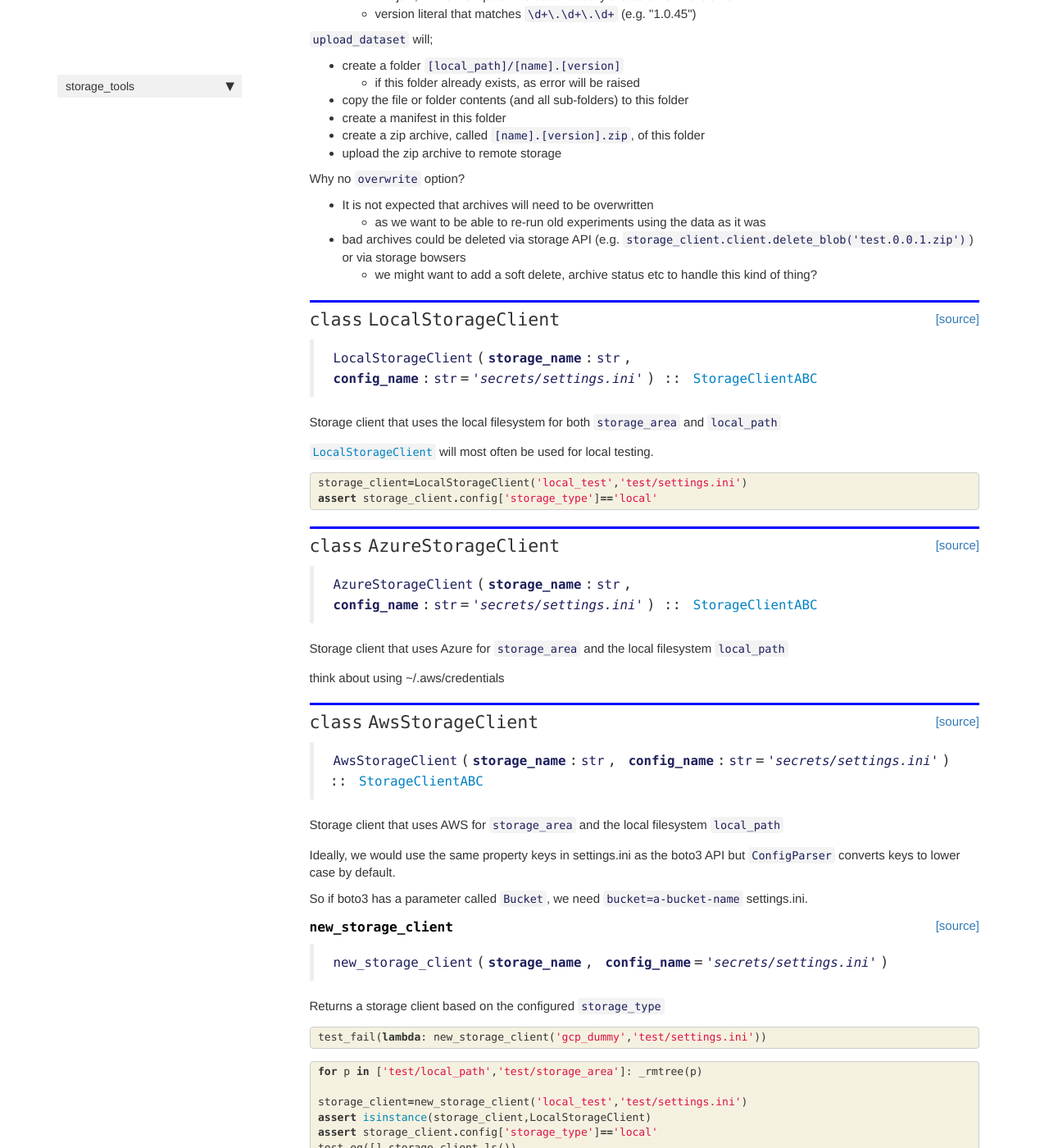
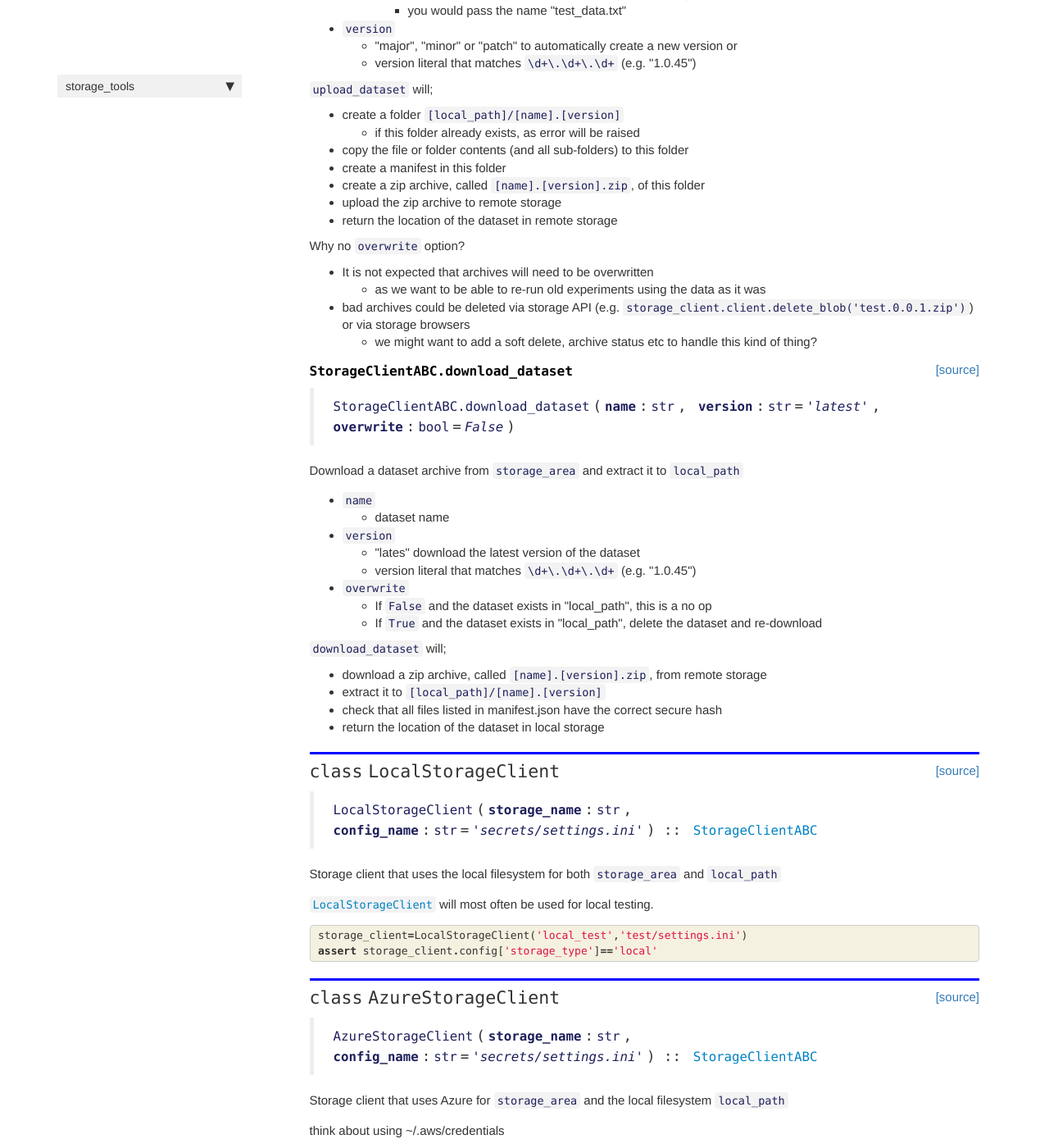
Before and after one commit to pete88b/storage_tools, a Jekyll site: the page built from docs/core.html, in a window 1280 px wide and 1400 px high, scrolled down 3169 px. Shown: the whole window at 82% size. Built offline with Jekyll 4.4.1, drawn with Linux system fonts in a browser that asks for light colours; nearby versions of some CDN libraries; comment, search, counter and statistics services are not loaded; some of the changed text lies outside the part shown.

Commit message:
minor change to docs

```diff
--- a/docs/core.html
+++ b/docs/core.html
@@ -270,6 +270,7 @@ description: "Core tools for working with storage."
 <div class="output_markdown rendered_html output_subarea ">
 <h4 id="sha256" class="doc_header"><code>sha256</code><a href="https://github.com/pete88b/storage_tools/tree/master/storage_tools/core.py#L51" class="source_link" style="float:right">[source]</a></h4><blockquote><p><code>sha256</code>(<strong><code>file</code></strong>:<code>Union</code>[<code>Path</code>, <code>str</code>])</p>
 </blockquote>
+<p>Return the secure hash (as a hex digest) of the specified file</p>
 
 </div>
 
@@ -316,7 +317,7 @@ description: "Core tools for working with storage."
 
 
 <div class="output_markdown rendered_html output_subarea ">
-<h4 id="make_or_update_manifest" class="doc_header"><code>make_or_update_manifest</code><a href="https://github.com/pete88b/storage_tools/tree/master/storage_tools/core.py#L67" class="source_link" style="float:right">[source]</a></h4><blockquote><p><code>make_or_update_manifest</code>(<strong><code>archive_folder</code></strong>:<code>str</code>)</p>
+<h4 id="make_or_update_manifest" class="doc_header"><code>make_or_update_manifest</code><a href="https://github.com/pete88b/storage_tools/tree/master/storage_tools/core.py#L68" class="source_link" style="float:right">[source]</a></h4><blockquote><p><code>make_or_update_manifest</code>(<strong><code>archive_folder</code></strong>:<code>str</code>)</p>
 </blockquote>
 <p>Create or update a manifest in <code>archive_folder</code></p>
 
@@ -341,9 +342,9 @@ description: "Core tools for working with storage."
 
 
 <div class="output_markdown rendered_html output_subarea ">
-<h4 id="check_archive" class="doc_header"><code>check_archive</code><a href="https://github.com/pete88b/storage_tools/tree/master/storage_tools/core.py#L79" class="source_link" style="float:right">[source]</a></h4><blockquote><p><code>check_archive</code>(<strong><code>archive_folder</code></strong>:<code>str</code>)</p>
+<h4 id="check_archive" class="doc_header"><code>check_archive</code><a href="https://github.com/pete88b/storage_tools/tree/master/storage_tools/core.py#L80" class="source_link" style="float:right">[source]</a></h4><blockquote><p><code>check_archive</code>(<strong><code>archive_folder</code></strong>:<code>str</code>)</p>
 </blockquote>
-<p>Check that all files listed in manifest.json have the correct sha hash</p>
+<p>Check that all files listed in manifest.json have the correct secure hash</p>
 
 </div>
 
@@ -373,7 +374,7 @@ description: "Core tools for working with storage."
 
 
 <div class="output_markdown rendered_html output_subarea ">
-<h4 id="make_dataset_archive_folder" class="doc_header"><code>make_dataset_archive_folder</code><a href="https://github.com/pete88b/storage_tools/tree/master/storage_tools/core.py#L88" class="source_link" style="float:right">[source]</a></h4><blockquote><p><code>make_dataset_archive_folder</code>(<strong><code>path</code></strong>:<code>str</code>, <strong><code>name</code></strong>:<code>str</code>, <strong><code>versions</code></strong>:<code>List</code>[<code>str</code>]=<em><code>None</code></em>, <strong><code>version</code></strong>:<code>str</code>=<em><code>'patch'</code></em>)</p>
+<h4 id="make_dataset_archive_folder" class="doc_header"><code>make_dataset_archive_folder</code><a href="https://github.com/pete88b/storage_tools/tree/master/storage_tools/core.py#L89" class="source_link" style="float:right">[source]</a></h4><blockquote><p><code>make_dataset_archive_folder</code>(<strong><code>path</code></strong>:<code>str</code>, <strong><code>name</code></strong>:<code>str</code>, <strong><code>versions</code></strong>:<code>List</code>[<code>str</code>]=<em><code>None</code></em>, <strong><code>version</code></strong>:<code>str</code>=<em><code>'patch'</code></em>)</p>
 </blockquote>
 <p>Create a new dataset archive folder in <code>path</code></p>
 
@@ -455,7 +456,7 @@ description: "Core tools for working with storage."
 
 
 <div class="output_markdown rendered_html output_subarea ">
-<h2 id="StorageClientABC" class="doc_header"><code>class</code> <code>StorageClientABC</code><a href="https://github.com/pete88b/storage_tools/tree/master/storage_tools/core.py#L111" class="source_link" style="float:right">[source]</a></h2><blockquote><p><code>StorageClientABC</code>(<strong><code>storage_name</code></strong>:<code>str</code>, <strong><code>config_name</code></strong>:<code>str</code>=<em><code>'secrets/settings.ini'</code></em>) :: <code>ABC</code></p>
+<h2 id="StorageClientABC" class="doc_header"><code>class</code> <code>StorageClientABC</code><a href="https://github.com/pete88b/storage_tools/tree/master/storage_tools/core.py#L112" class="source_link" style="float:right">[source]</a></h2><blockquote><p><code>StorageClientABC</code>(<strong><code>storage_name</code></strong>:<code>str</code>, <strong><code>config_name</code></strong>:<code>str</code>=<em><code>'secrets/settings.ini'</code></em>) :: <code>ABC</code></p>
 </blockquote>
 <p>Defines functionality common to all storage clients</p>
 
@@ -480,7 +481,7 @@ description: "Core tools for working with storage."
 
 
 <div class="output_markdown rendered_html output_subarea ">
-<h4 id="StorageClientABC.upload_dataset" class="doc_header"><code>StorageClientABC.upload_dataset</code><a href="https://github.com/pete88b/storage_tools/tree/master/storage_tools/core.py#L147" class="source_link" style="float:right">[source]</a></h4><blockquote><p><code>StorageClientABC.upload_dataset</code>(<strong><code>name</code></strong>:<code>str</code>, <strong><code>version</code></strong>:<code>str</code>=<em><code>'patch'</code></em>)</p>
+<h4 id="StorageClientABC.upload_dataset" class="doc_header"><code>StorageClientABC.upload_dataset</code><a href="https://github.com/pete88b/storage_tools/tree/master/storage_tools/core.py#L148" class="source_link" style="float:right">[source]</a></h4><blockquote><p><code>StorageClientABC.upload_dataset</code>(<strong><code>name</code></strong>:<code>str</code>, <strong><code>version</code></strong>:<code>str</code>=<em><code>'patch'</code></em>)</p>
 </blockquote>
 <p>Create a new dataset archive and upload it to <code>storage_area</code></p>
 
@@ -525,6 +526,7 @@ description: "Core tools for working with storage."
 <li>create a manifest in this folder</li>
 <li>create a zip archive, called <code>[name].[version].zip</code>, of this folder</li>
 <li>upload the zip archive to remote storage</li>
+<li>return the location of the dataset in remote storage</li>
 </ul>
 <p>Why no <code>overwrite</code> option?</p>
 <ul>
@@ -532,10 +534,64 @@ description: "Core tools for working with storage."
 <li>as we want to be able to re-run old experiments using the data as it was</li>
 </ul>
 </li>
-<li>bad archives could be deleted via storage API (e.g. <code>storage_client.client.delete_blob('test.0.0.1.zip')</code>) or via storage bowsers<ul>
+<li>bad archives could be deleted via storage API (e.g. <code>storage_client.client.delete_blob('test.0.0.1.zip')</code>) or via storage browsers<ul>
 <li>we might want to add a soft delete, archive status etc to handle this kind of thing?</li>
 </ul>
 </li>
+</ul>
+
+</div>
+</div>
+</div>
+    {% raw %}
+
+<div class="cell border-box-sizing code_cell rendered">
+
+<div class="output_wrapper">
+<div class="output">
+
+<div class="output_area">
+
+
+<div class="output_markdown rendered_html output_subarea ">
+<h4 id="StorageClientABC.download_dataset" class="doc_header"><code>StorageClientABC.download_dataset</code><a href="https://github.com/pete88b/storage_tools/tree/master/storage_tools/core.py#L155" class="source_link" style="float:right">[source]</a></h4><blockquote><p><code>StorageClientABC.download_dataset</code>(<strong><code>name</code></strong>:<code>str</code>, <strong><code>version</code></strong>:<code>str</code>=<em><code>'latest'</code></em>, <strong><code>overwrite</code></strong>:<code>bool</code>=<em><code>False</code></em>)</p>
+</blockquote>
+<p>Download a dataset archive from <code>storage_area</code> and extract it to <code>local_path</code></p>
+
+</div>
+
+</div>
+
+</div>
+</div>
+
+</div>
+    {% endraw %}
+
+<div class="cell border-box-sizing text_cell rendered"><div class="inner_cell">
+<div class="text_cell_render border-box-sizing rendered_html">
+<ul>
+<li><code>name</code><ul>
+<li>dataset name</li>
+</ul>
+</li>
+<li><code>version</code><ul>
+<li>"lates" download the latest version of the dataset</li>
+<li>version literal that matches <code>\d+\.\d+\.\d+</code> (e.g. "1.0.45")</li>
+</ul>
+</li>
+<li><code>overwrite</code><ul>
+<li>If <code>False</code> and the dataset exists in "local_path", this is a no op</li>
+<li>If <code>True</code> and the dataset exists in "local_path", delete the dataset and re-download</li>
+</ul>
+</li>
+</ul>
+<p><code>download_dataset</code> will;</p>
+<ul>
+<li>download a zip archive, called <code>[name].[version].zip</code>, from remote storage</li>
+<li>extract it to <code>[local_path]/[name].[version]</code></li>
+<li>check that all files listed in manifest.json have the correct secure hash</li>
+<li>return the location of the dataset in local storage</li>
 </ul>
 
 </div>
@@ -559,7 +615,7 @@ description: "Core tools for working with storage."
 
 
 <div class="output_markdown rendered_html output_subarea ">
-<h2 id="LocalStorageClient" class="doc_header"><code>class</code> <code>LocalStorageClient</code><a href="https://github.com/pete88b/storage_tools/tree/master/storage_tools/core.py#L169" class="source_link" style="float:right">[source]</a></h2><blockquote><p><code>LocalStorageClient</code>(<strong><code>storage_name</code></strong>:<code>str</code>, <strong><code>config_name</code></strong>:<code>str</code>=<em><code>'secrets/settings.ini'</code></em>) :: <a href="/storage_tools/core#StorageClientABC"><code>StorageClientABC</code></a></p>
+<h2 id="LocalStorageClient" class="doc_header"><code>class</code> <code>LocalStorageClient</code><a href="https://github.com/pete88b/storage_tools/tree/master/storage_tools/core.py#L172" class="source_link" style="float:right">[source]</a></h2><blockquote><p><code>LocalStorageClient</code>(<strong><code>storage_name</code></strong>:<code>str</code>, <strong><code>config_name</code></strong>:<code>str</code>=<em><code>'secrets/settings.ini'</code></em>) :: <a href="/storage_tools/core#StorageClientABC"><code>StorageClientABC</code></a></p>
 </blockquote>
 <p>Storage client that uses the local filesystem for both <code>storage_area</code> and <code>local_path</code></p>
 
@@ -616,7 +672,7 @@ description: "Core tools for working with storage."
 
 
 <div class="output_markdown rendered_html output_subarea ">
-<h2 id="AzureStorageClient" class="doc_header"><code>class</code> <code>AzureStorageClient</code><a href="https://github.com/pete88b/storage_tools/tree/master/storage_tools/core.py#L190" class="source_link" style="float:right">[source]</a></h2><blockquote><p><code>AzureStorageClient</code>(<strong><code>storage_name</code></strong>:<code>str</code>, <strong><code>config_name</code></strong>:<code>str</code>=<em><code>'secrets/settings.ini'</code></em>) :: <a href="/storage_tools/core#StorageClientABC"><code>StorageClientABC</code></a></p>
+<h2 id="AzureStorageClient" class="doc_header"><code>class</code> <code>AzureStorageClient</code><a href="https://github.com/pete88b/storage_tools/tree/master/storage_tools/core.py#L193" class="source_link" style="float:right">[source]</a></h2><blockquote><p><code>AzureStorageClient</code>(<strong><code>storage_name</code></strong>:<code>str</code>, <strong><code>config_name</code></strong>:<code>str</code>=<em><code>'secrets/settings.ini'</code></em>) :: <a href="/storage_tools/core#StorageClientABC"><code>StorageClientABC</code></a></p>
 </blockquote>
 <p>Storage client that uses Azure for <code>storage_area</code> and the local filesystem <code>local_path</code></p>
 
@@ -655,7 +711,7 @@ description: "Core tools for working with storage."
 
 
 <div class="output_markdown rendered_html output_subarea ">
-<h2 id="AwsStorageClient" class="doc_header"><code>class</code> <code>AwsStorageClient</code><a href="https://github.com/pete88b/storage_tools/tree/master/storage_tools/core.py#L224" class="source_link" style="float:right">[source]</a></h2><blockquote><p><code>AwsStorageClient</code>(<strong><code>storage_name</code></strong>:<code>str</code>, <strong><code>config_name</code></strong>:<code>str</code>=<em><code>'secrets/settings.ini'</code></em>) :: <a href="/storage_tools/core#StorageClientABC"><code>StorageClientABC</code></a></p>
+<h2 id="AwsStorageClient" class="doc_header"><code>class</code> <code>AwsStorageClient</code><a href="https://github.com/pete88b/storage_tools/tree/master/storage_tools/core.py#L227" class="source_link" style="float:right">[source]</a></h2><blockquote><p><code>AwsStorageClient</code>(<strong><code>storage_name</code></strong>:<code>str</code>, <strong><code>config_name</code></strong>:<code>str</code>=<em><code>'secrets/settings.ini'</code></em>) :: <a href="/storage_tools/core#StorageClientABC"><code>StorageClientABC</code></a></p>
 </blockquote>
 <p>Storage client that uses AWS for <code>storage_area</code> and the local filesystem <code>local_path</code></p>
 
@@ -695,7 +751,7 @@ description: "Core tools for working with storage."
 
 
 <div class="output_markdown rendered_html output_subarea ">
-<h4 id="new_storage_client" class="doc_header"><code>new_storage_client</code><a href="https://github.com/pete88b/storage_tools/tree/master/storage_tools/core.py#L265" class="source_link" style="float:right">[source]</a></h4><blockquote><p><code>new_storage_client</code>(<strong><code>storage_name</code></strong>, <strong><code>config_name</code></strong>=<em><code>'secrets/settings.ini'</code></em>)</p>
+<h4 id="new_storage_client" class="doc_header"><code>new_storage_client</code><a href="https://github.com/pete88b/storage_tools/tree/master/storage_tools/core.py#L268" class="source_link" style="float:right">[source]</a></h4><blockquote><p><code>new_storage_client</code>(<strong><code>storage_name</code></strong>, <strong><code>config_name</code></strong>=<em><code>'secrets/settings.ini'</code></em>)</p>
 </blockquote>
 <p>Returns a storage client based on the configured <code>storage_type</code></p>
 
@@ -803,6 +859,8 @@ description: "Core tools for working with storage."
 <span class="n">_rmtree</span><span class="p">(</span><span class="s1">&#39;test/local_path/a.3.0.1&#39;</span><span class="p">)</span>
 <span class="n">test_eq</span><span class="p">(</span><span class="n">Path</span><span class="p">(</span><span class="s1">&#39;test/local_path/a.3.0.1&#39;</span><span class="p">),</span><span class="n">storage_client</span><span class="o">.</span><span class="n">download_dataset</span><span class="p">(</span><span class="s1">&#39;a&#39;</span><span class="p">))</span>
 <span class="n">test_eq</span><span class="p">(</span><span class="n">Path</span><span class="p">(</span><span class="s1">&#39;test/local_path/a.3.0.0&#39;</span><span class="p">),</span><span class="n">storage_client</span><span class="o">.</span><span class="n">download_dataset</span><span class="p">(</span><span class="s1">&#39;a&#39;</span><span class="p">,</span><span class="s1">&#39;3.0.0&#39;</span><span class="p">))</span>
+<span class="n">test_eq</span><span class="p">(</span><span class="n">Path</span><span class="p">(</span><span class="s1">&#39;test/local_path/a.3.0.0&#39;</span><span class="p">),</span><span class="n">storage_client</span><span class="o">.</span><span class="n">download_dataset</span><span class="p">(</span><span class="s1">&#39;a&#39;</span><span class="p">,</span><span class="s1">&#39;3.0.0&#39;</span><span class="p">))</span>
+<span class="n">test_eq</span><span class="p">(</span><span class="n">Path</span><span class="p">(</span><span class="s1">&#39;test/local_path/a.3.0.0&#39;</span><span class="p">),</span><span class="n">storage_client</span><span class="o">.</span><span class="n">download_dataset</span><span class="p">(</span><span class="s1">&#39;a&#39;</span><span class="p">,</span><span class="s1">&#39;3.0.0&#39;</span><span class="p">,</span><span class="kc">True</span><span class="p">))</span>
 <span class="c1"># check manifest was created and downloaded as part of the dataset</span>
 <span class="k">assert</span> <span class="n">Path</span><span class="p">(</span><span class="s1">&#39;test/local_path/a.3.0.0/manifest.json&#39;</span><span class="p">)</span><span class="o">.</span><span class="n">is_file</span><span class="p">()</span>
 <span class="n">check_archive</span><span class="p">(</span><span class="s1">&#39;test/local_path/a.3.0.0&#39;</span><span class="p">)</span>
```
Also changed, not shown: storage_tools/core.py (+5 -2 lines), 1 other file.
